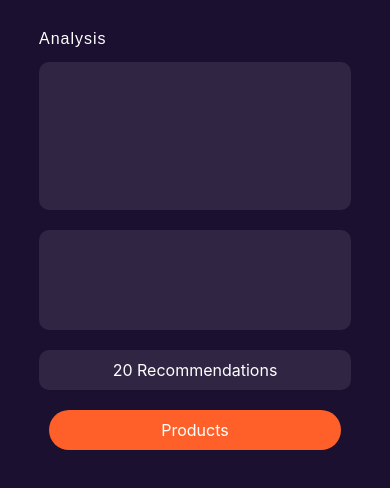
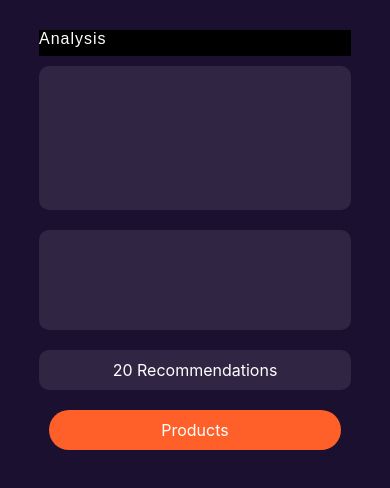
Before and after one commit to JohnClever/recommendationsite, a React (Create React App) app: page /second-page in a window 390 px wide. Shown: the top 488 px of the page. Built offline with nearby package versions, Linux system fonts and the light colour scheme.

Commit message:
commit fourteen

```diff
--- a/src/App.css
+++ b/src/App.css
@@ -252,9 +252,9 @@
       color: #fff;
       font-family: sans-serif;
       letter-spacing: 1px;
-      margin-bottom: 15px;
-
-      height: 10%;
+      margin-bottom: 10px;
+     background: #000;
+      height: 15%;
   }
   .section-two .graph .graph-content{
     width: 100%;
```
